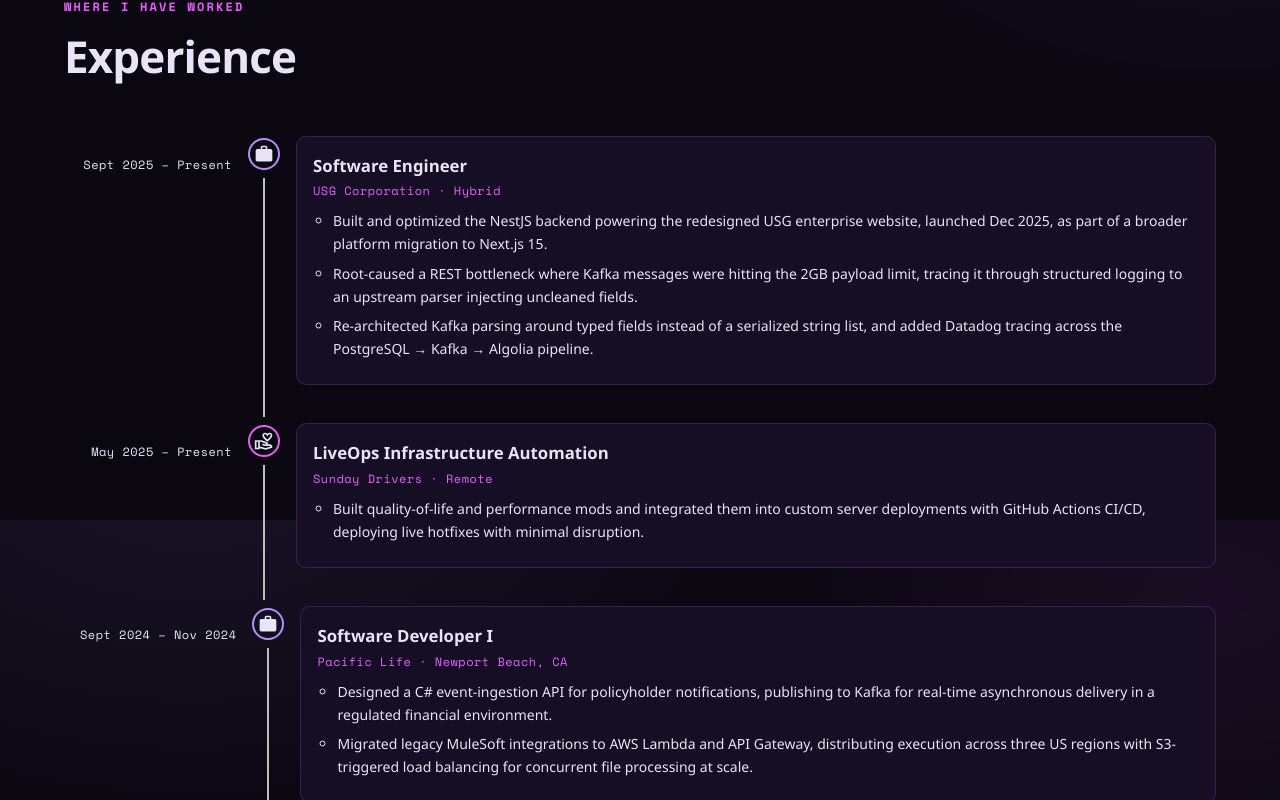
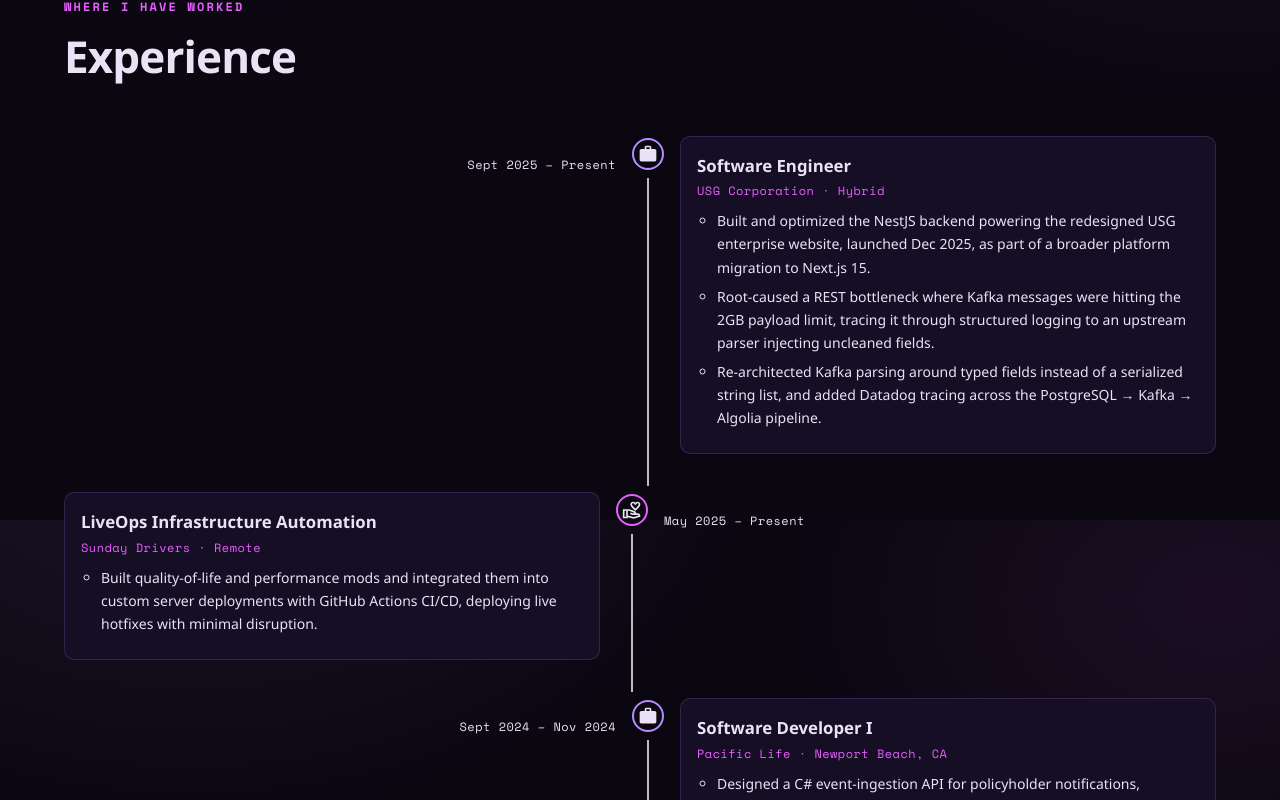
Before and after one commit to mariaalexissales/mariaalexissales.github.io, a React (Vite) app: page / in a window 1280 px wide. Shown: the part 2680-3480 px from the top of the page. Built offline with nearby package versions, Linux system fonts and the light colour scheme.

Commit message:
Alternate the timeline cards and align them to the section edges

```diff
--- a/src/components/sections/ExperienceTimeline.tsx
+++ b/src/components/sections/ExperienceTimeline.tsx
@@ -3,9 +3,11 @@
 import WorkOutlined from "@mui/icons-material/WorkOutlined";
 import Timeline from "@mui/lab/Timeline";
 import TimelineConnector from "@mui/lab/TimelineConnector";
-import TimelineContent from "@mui/lab/TimelineContent";
+import TimelineContent, {
+  timelineContentClasses,
+} from "@mui/lab/TimelineContent";
 import TimelineDot from "@mui/lab/TimelineDot";
-import TimelineItem from "@mui/lab/TimelineItem";
+import TimelineItem, { timelineItemClasses } from "@mui/lab/TimelineItem";
 import TimelineOppositeContent, {
   timelineOppositeContentClasses,
 } from "@mui/lab/TimelineOppositeContent";
@@ -14,6 +16,8 @@
 import CardContent from "@mui/material/CardContent";
 import Stack from "@mui/material/Stack";
 import Typography from "@mui/material/Typography";
+import useMediaQuery from "@mui/material/useMediaQuery";
+import { useTheme } from "@mui/material/styles";
 import Section from "../common/Section";
 import { experience } from "../../data/experience";
 import type { ExperienceEntry } from "../../data/types";
@@ -36,7 +40,6 @@
         color: "info",
       } as const;
     default: {
-      // A new `kind` without a dot fails the build here.
       const unhandled: never = entry;
       return unhandled;
     }
@@ -44,25 +47,26 @@
 }
 
 export default function ExperienceTimeline() {
+  const theme = useTheme();
+  const alternate = useMediaQuery(theme.breakpoints.up("md"));
+
   return (
     <Section id="experience" eyebrow="Where I have worked" title="Experience">
       <Timeline
-        position="right"
+        position={alternate ? "alternate" : "right"}
         sx={{
           p: 0,
           m: 0,
-          /**
-           * A fixed date gutter instead of MUI's alternating layout, which
-           * gives every other card a different edge to start from. One column
-           * of dates, one rail, one column of cards.
-           */
+          [`& .${timelineContentClasses.root}`]: { pl: 2, pr: 0, pb: 4 },
+          [`& .${timelineItemClasses.root}:nth-of-type(even) .${timelineContentClasses.root}`]:
+            {
+              textAlign: "left",
+              pl: { md: 0 },
+              pr: { md: 2 },
+            },
           [`& .${timelineOppositeContentClasses.root}`]: {
             display: { xs: "none", md: "block" },
-            // Wide enough for "Sept 2025 – Present" on one line at caption size.
-            flex: { md: "0 0 184px" },
-            px: { md: 2 },
             pt: { md: 2.5 },
-            textAlign: "right",
             whiteSpace: "nowrap",
           },
         }}
@@ -87,7 +91,7 @@
                 {index < experience.length - 1 && <TimelineConnector />}
               </TimelineSeparator>
 
-              <TimelineContent sx={{ pl: 2, pr: 0, pb: 4 }}>
+              <TimelineContent>
                 <Card variant="outlined">
                   <CardContent>
                     <Stack spacing={1}>
```
